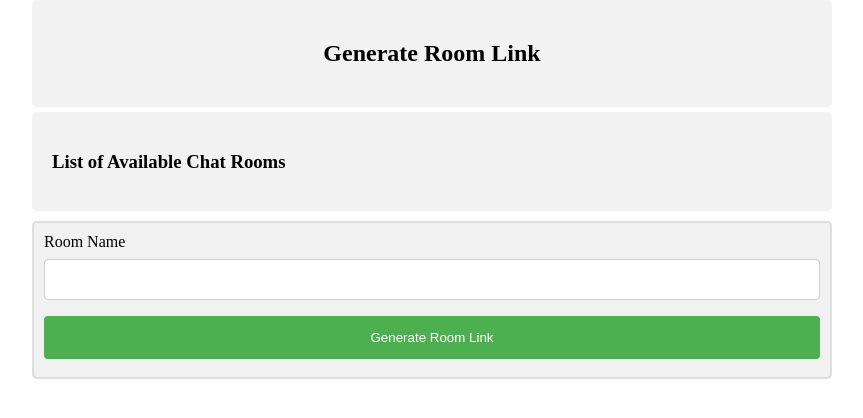
After one commit to dilshodismoilov/100069-DowellChat, a Django app: template templates/room-link.html in a window 1280 px wide. The commit adds this page. Shown: the top 418 px of the page, without its empty margins (208-1071 px from the left). Run offline with Django 3.2, Linux system fonts and the light colour scheme; the template is opened without the code that fills it, so the values that code supplies are empty.

Commit message:
adding latest changes

```diff
--- a/chat/urls.py
+++ b/chat/urls.py
@@ -2,11 +2,17 @@ from django.urls import path
 from . import views
 
 urlpatterns = [
-    path('', views.home, name='home'),
+    path('', views.main, name='main'),
+    path('room-link/', views.roomLink, name='room-link'),
+    path('create-room/', views.home, name='home'),
+    #path('', views.home, name='home'),
 
     #Inaccessibles
     path('<str:room>/', views.room, name='room'),
     path('checkview', views.checkview, name='checkview'),
+    path('checkviewLink', views.checkviewLink, name='checkviewLink'),
     path('send', views.send, name='send'),
     path('getMessages/<str:room>/', views.getMessages, name='getMessages'),
 ]
+
+#'/'+room+'/?username='+username
--- /dev/null
+++ b/templates/room-link.html
@@ -0,0 +1,120 @@
+<!DOCTYPE html>
+<html>
+<head>
+<meta name="viewport" content="width=device-width, initial-scale=1">
+<style>
+body {
+      margin: 0 auto;
+      max-width: 800px;
+      padding: 0 20px;
+    }
+
+    .container {
+      border: 2px solid #dedede;
+      background-color: #f1f1f1;
+      border-radius: 5px;
+      padding: 10px;
+      margin: 10px 0;
+    }
+
+    .darker {
+      border-color: #ccc;
+      background-color: #ddd;
+    }
+
+    .container::after {
+      content: "";
+      clear: both;
+      display: table;
+    }
+
+    .container img {
+      float: left;
+      max-width: 60px;
+      width: 100%;
+      margin-right: 20px;
+      border-radius: 50%;
+    }
+
+    .container img.right {
+      float: right;
+      margin-left: 20px;
+      margin-right:0;
+    }
+
+    .time-right {
+      float: right;
+      color: #aaa;
+    }
+
+    .time-left {
+      float: left;
+      color: #999;
+        }
+    input[type=text], select {
+    width: 100%;
+    padding: 12px 20px;
+    margin: 8px 0;
+    display: inline-block;
+    border: 1px solid #ccc;
+    border-radius: 4px;
+    box-sizing: border-box;
+    }
+
+    input[type=submit], button {
+    width: 100%;
+    background-color: #4CAF50;
+    color: white;
+    padding: 14px 20px;
+    margin: 8px 0;
+    border: none;
+    border-radius: 4px;
+    cursor: pointer;
+    }
+
+    input[type=submit]:hover {
+    background-color: #45a049;
+    }
+
+    div {
+    border-radius: 5px;
+    background-color: #f2f2f2;
+    padding: 20px;
+    }
+
+    button:hover {
+    background-color: #45a049;
+    }
+</style>
+</head>
+
+<body>
+
+<div align="center">
+    <h2>Generate Room Link</h2>
+</div>
+
+<div style="margin-top: 5px">
+    <h3>List of Available Chat Rooms</h3>
+    {% for room in room %}
+        <p>{{ room }}</p>
+    {% endfor %}
+</div>
+
+<div class="container">
+
+    <form id="post-form" method="POST" action="checkviewLink">
+        {% csrf_token %}
+        <label>Room Name</label>
+        <input type="text" name="room_name" id="room_name" width="100px" />
+
+        <input type="submit" value="Generate Room Link">
+    </form>
+</div>
+    {% comment %}
+    <div>
+        <a href=""><button>Generate Room Link</button></a>
+    </div>
+    {% endcomment %}
+</body>
+</html>
```
Also changed, not shown: chat/views.py (+25 -0 lines), templates/home.html (+18 -46 lines), templates/main.html (added, +80 -0 lines), templates/room.html (+32 -42 lines).
